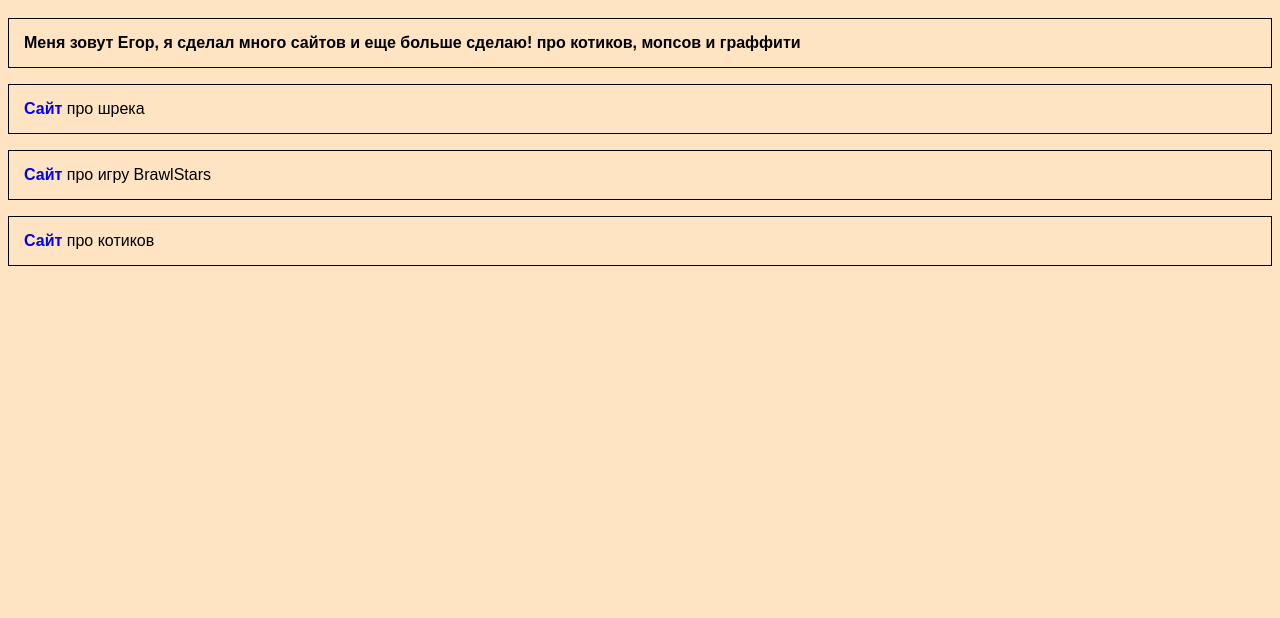
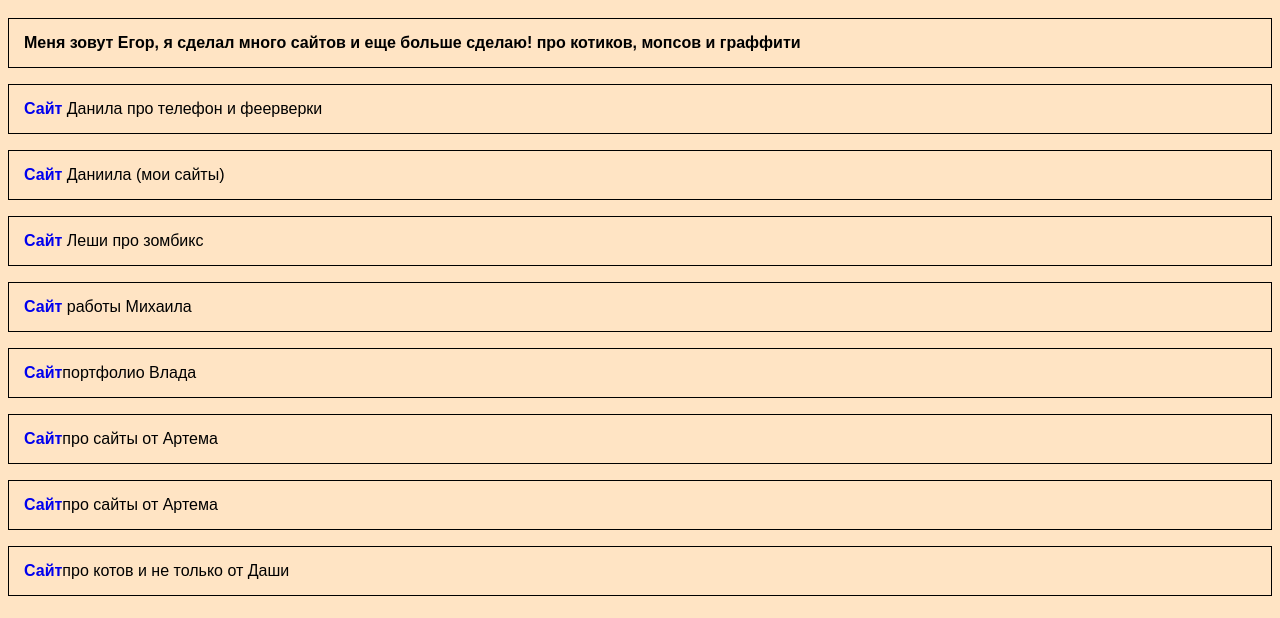
Before and after one commit to jegoroa/info, a plain HTML site: page index.html in a window 1280 px wide. Shown: the part 48-666 px from the top of the page. Drawn offline with Linux system fonts and the light colour scheme.

Commit message:
Update index.html

```diff
--- a/index.html
+++ b/index.html
@@ -10,12 +10,21 @@
       <h1>Мои сайты</h1>
       <p class="text-big"><b>Меня зовут Егор, я сделал много сайтов и еще больше сделаю! про котиков, мопсов и граффити</b></p>
 
-      <p><a class="link-text" href="http://cat-home-with-love.tilda.ws/"><b>Сайт</b></a> про шрека</p>
+      <p><a class="link-text" href="https://brawlstarsogon.github.io/INFO/"><b>Сайт</b></a> Данила про телефон и феерверки</p>
 
-        <p><a class="link-text" href="https://kurs-ss-vilboa.github.io/-3-4-/"><b>Сайт</b></a> про игру BrawlStars</p>
+        <p><a class="link-text" href="https://zondak57.github.io/lol-kek-cheburek/"><b>Сайт</b></a> Даниила (мои сайты)</p>
 
-        <p><a class="link-text" href="https://nadvilboa.github.io/4-4-1/"><b>Сайт</b></a> про котиков</p>
+        <p><a class="link-text" href="https://alcash1.github.io/-d-d-d-d-d-d-d-/"><b>Сайт</b></a> Леши про зомбикс</p>
 
+      <p><a class="link-text" href="https://mopsfrombrawl.github.io/portfolio/"><b>Сайт</b></a> работы Михаила</p>
+
+      <p><a class="link-text" href="https://abobebrus.github.io/kupit.virus.platno/"><b>Сайт</b></a>портфолио Влада</p>
+
+      <p><a class="link-text" href="https://1artem4ik1.github.io/Portfolio/"><b>Сайт</b></a>про сайты от Артема</p>
+
+      <p><a class="link-text" href="https://1artem4ik1.github.io/Portfolio/"><b>Сайт</b></a>про сайты от Артема</p>
+
+      <p><a class="link-text" href="https://daria102030.github.io/portfolio/"><b>Сайт</b></a>про котов и не только от Даши</p>
 
     </main>
 
```
